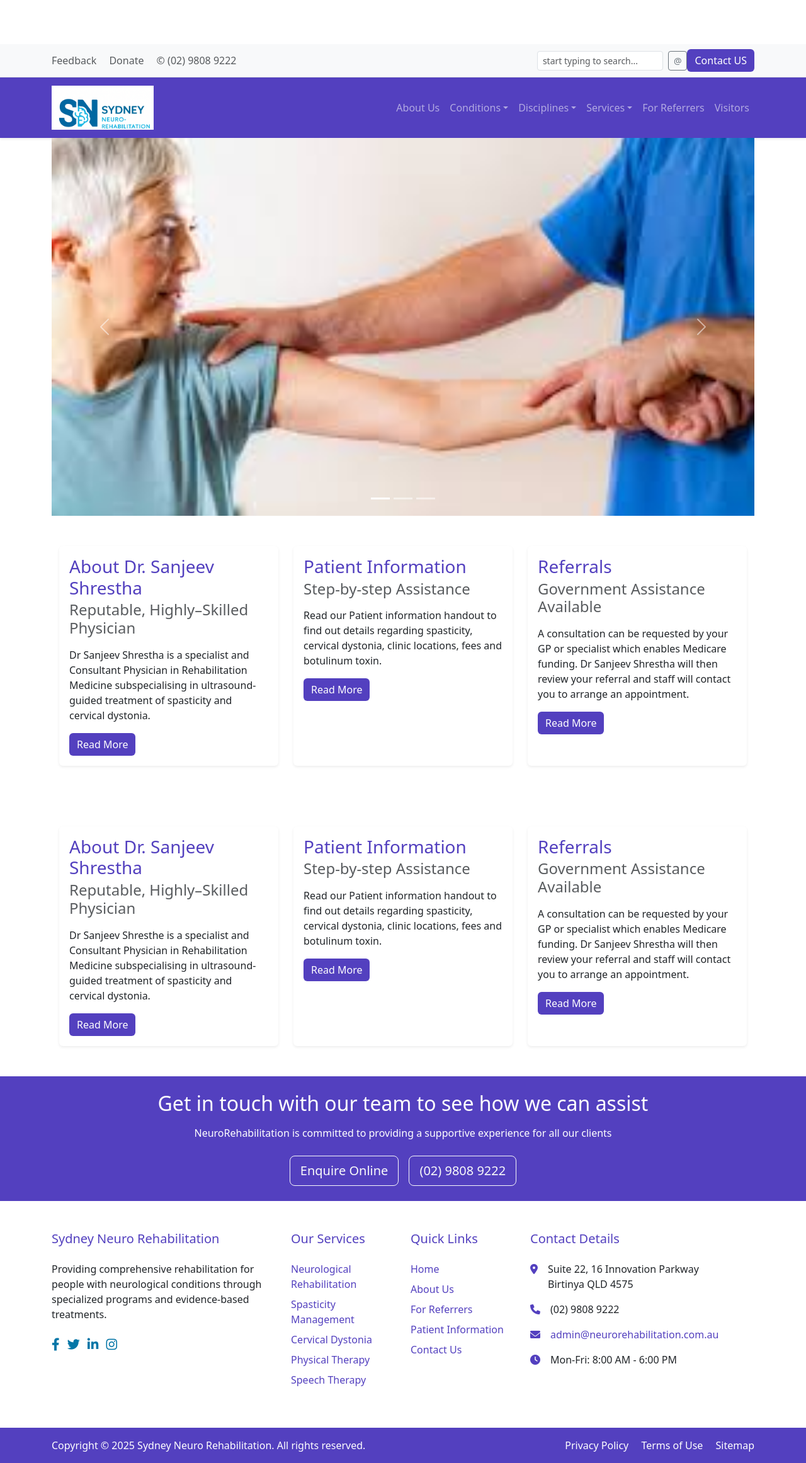
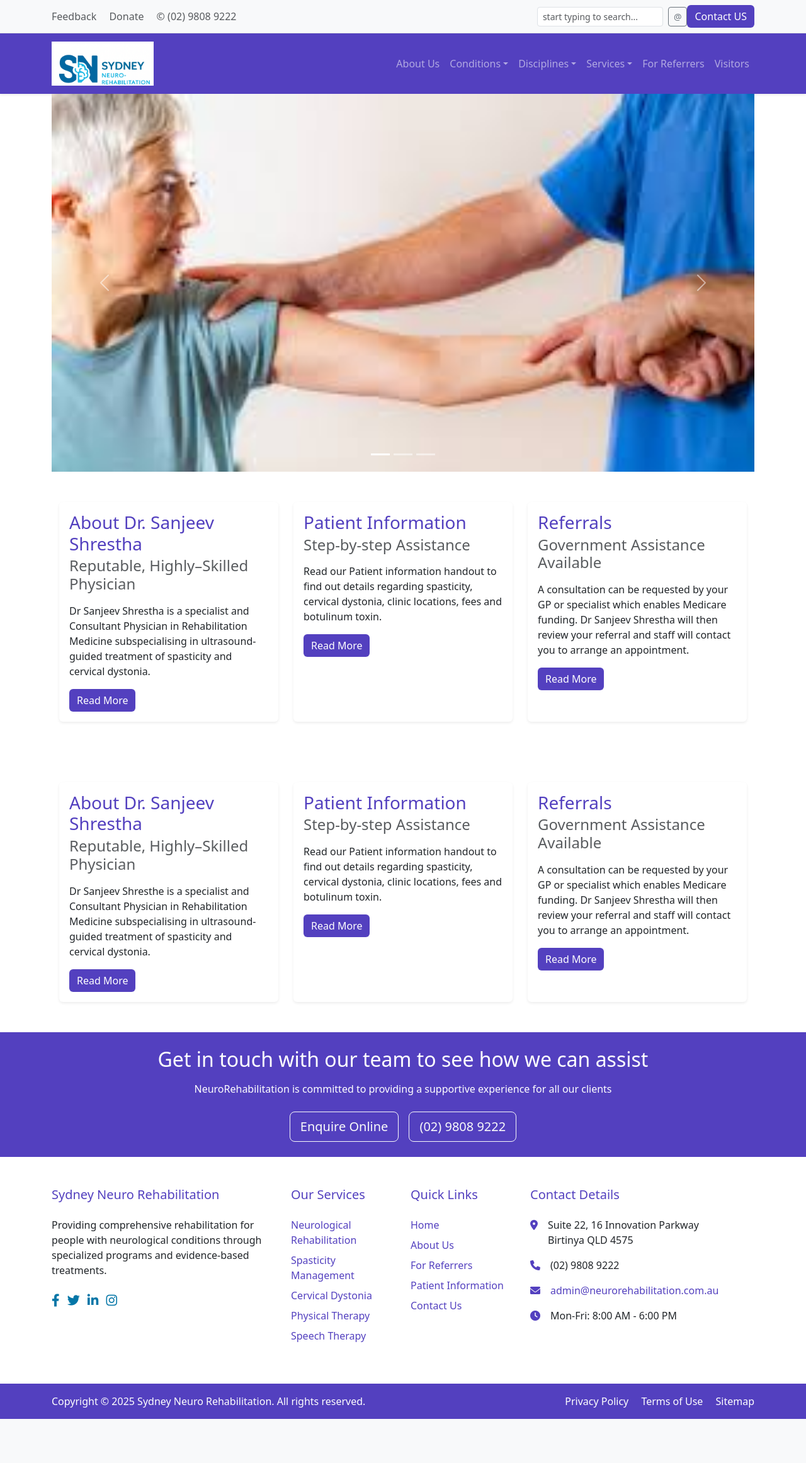
Before and after one commit to NISHU77-tech/my-website, a Flask app: page / in a window 1280 px wide. Shown: the whole page at 63% size. After the commit the page ends 2253 px from the top, so only its background shows below. Run offline with Flask 3, Linux system fonts and the light colour scheme.

Commit message:
Update styles.css

```diff
--- a/static/styles.css
+++ b/static/styles.css
@@ -21,11 +21,6 @@
     color: #005f8d ;
     font-style: italic;
 }
-
-body {
-    padding-top: 70px; /* Adjust according to your navbar height */
-}
-
 
 /* ===== CAROUSEL IMAGE STYLES ===== */
 .carousel-item img {
```
